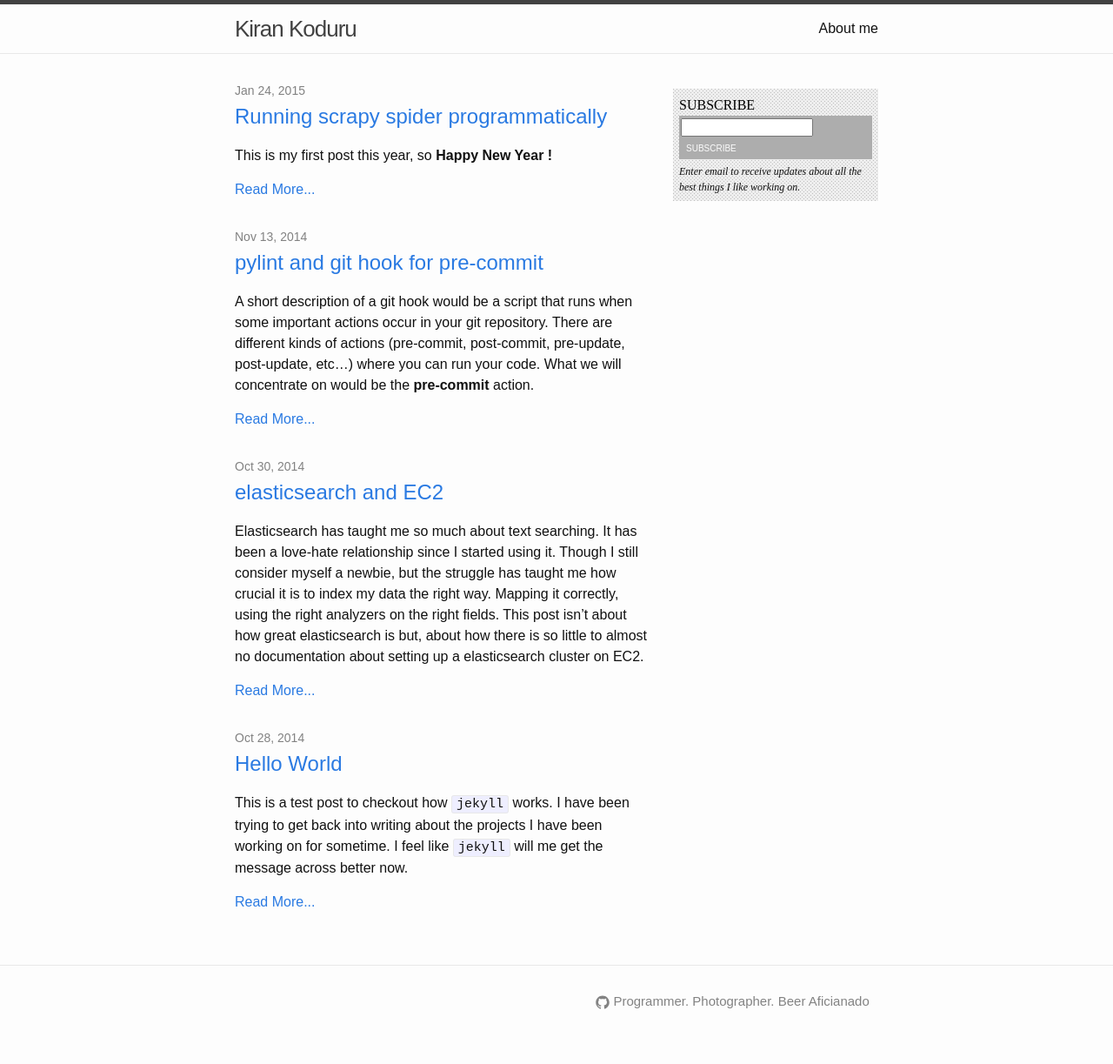
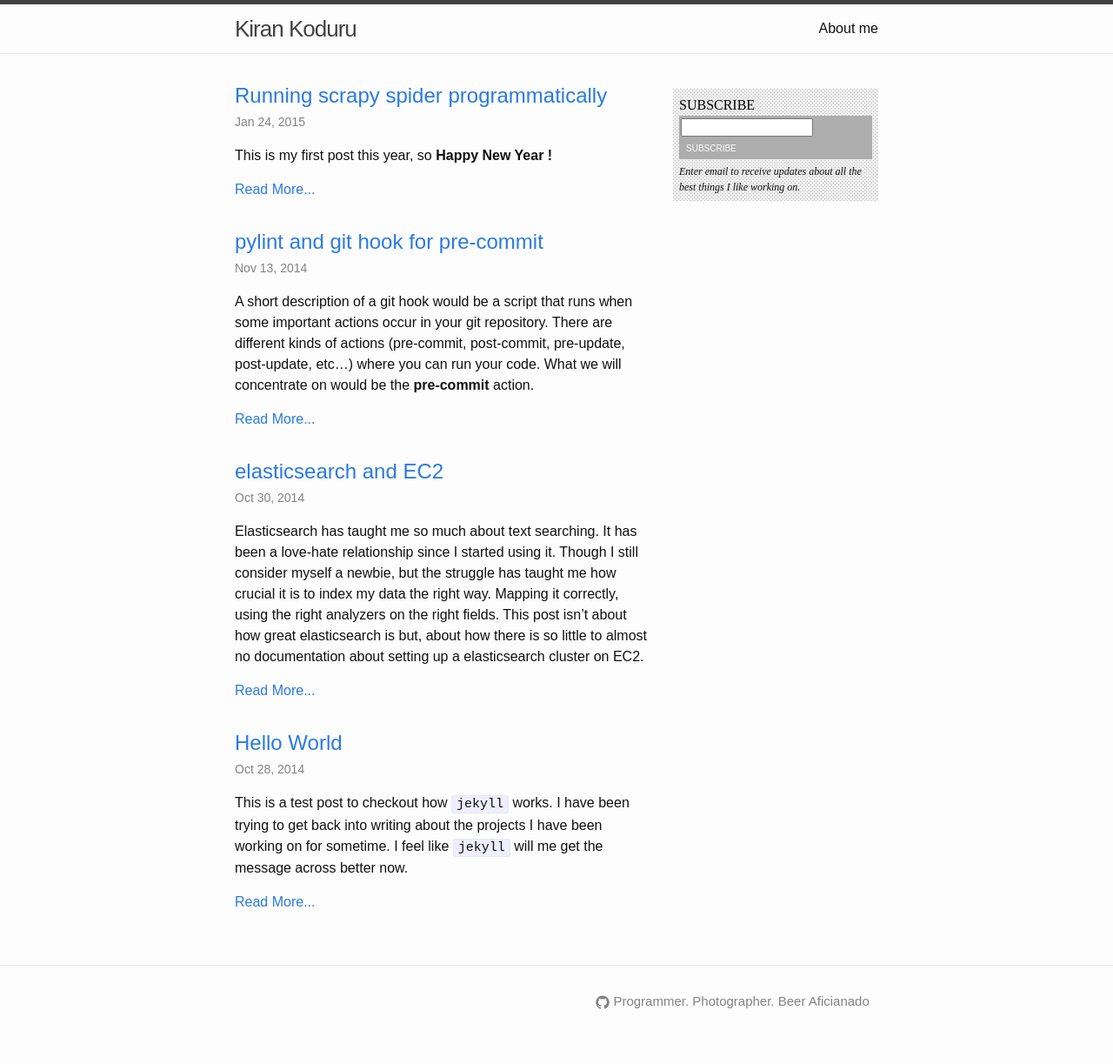
Before and after one commit to arupbhunia/kirankoduru.github.io, a Jekyll site: the page built from index.html, in a window 1280 px wide. Shown: the whole page at 87% size. Built offline with Jekyll 4.4.1, drawn with Linux system fonts in a browser that asks for light colours; the list of posts is cut into pages by our own code.

Commit message:
date below the title text

```diff
--- a/css/style.scss
+++ b/css/style.scss
@@ -6,6 +6,12 @@
 	.col-left{
 		width: 65%;
 		float:left;
+
+		.post-list{
+			h3 {
+			 margin-bottom:0px;
+			}
+		}
 	}
 
 	.col-right{
--- a/index.html
+++ b/index.html
@@ -7,11 +7,10 @@ layout: default
     <ul class="post-list">
     {% for post in site.posts %}
       <li>
-        <span class="post-meta">{{ post.date | date: "%b %-d, %Y" }}</span>
-
         <h3>
           <a class="post-link" href="{{ post.url | prepend: site.baseurl }}">{{ post.title }}</a>
         </h3>
+        <span class="post-meta">{{ post.date | date: "%b %-d, %Y" }}</span>
         <p>
           {{ post.excerpt }}
         </p>
```
